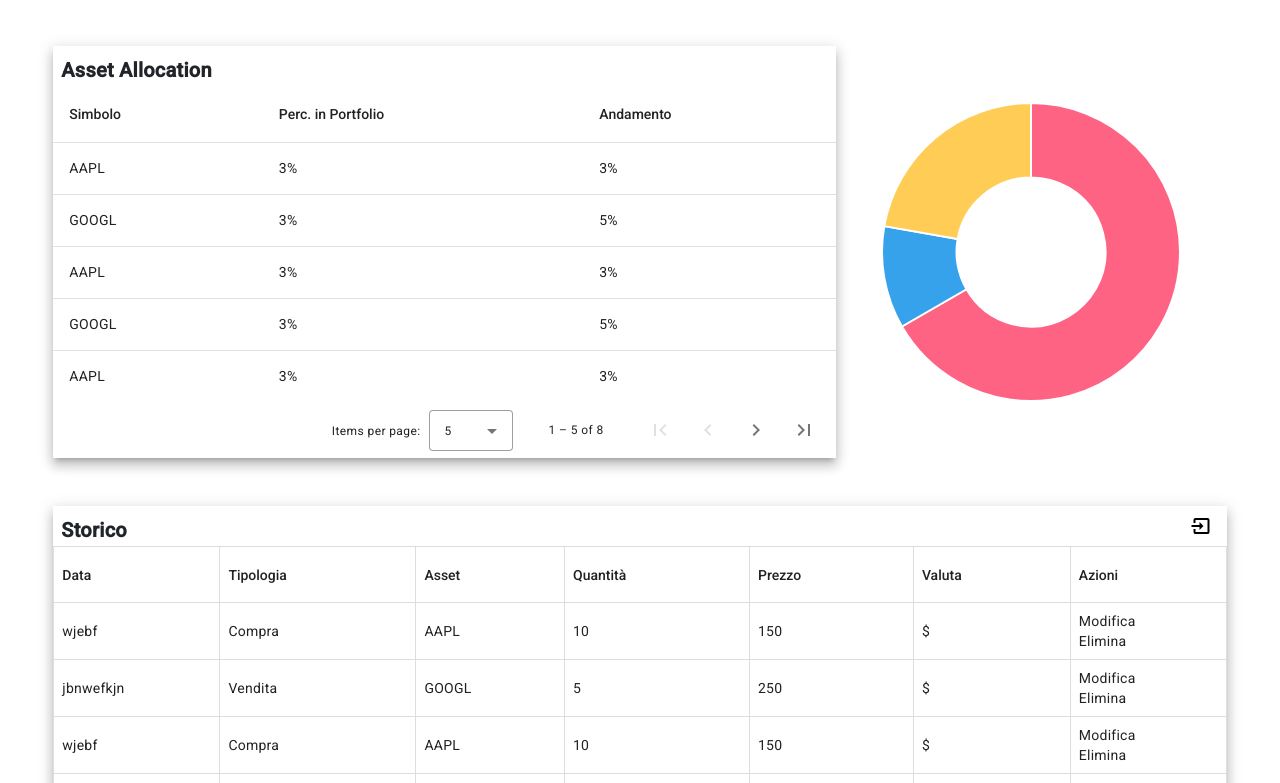
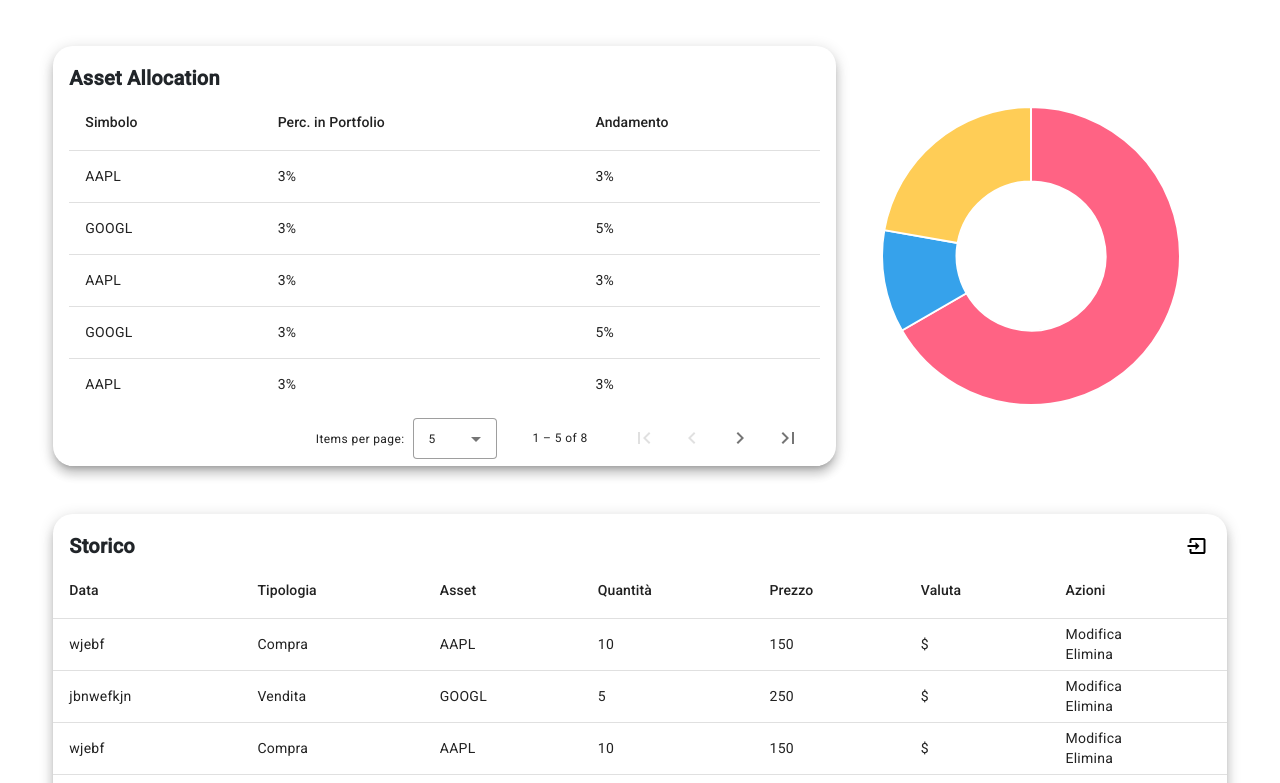
Before and after one commit to FedericoGuidazzi/PortfolioPal, an Angular app in the folder web_ui/: page /dashboard in a window 1280 px wide. Shown: the part 457-1240 px from the top of the page. Built offline with nearby package versions, Linux system fonts and the light colour scheme.

Commit message:
dashboard all done

```diff
--- a/web_ui/src/app/components/history/history.component.css
+++ b/web_ui/src/app/components/history/history.component.css
@@ -13,21 +13,10 @@
     flex: 1;
   }
 
-  table {
-    width: 100%;
-    border-collapse: collapse;
-  }
-
-  th, td {
-    border: 1px solid #ddd;
-    padding: 8px;
-    text-align: left;
-  }
-
-  th {
-    background-color: #f2f2f2;
-  }
-
   .clickable {
     cursor: pointer;
   }
+  .rounded-20{
+    border-radius: 20px;
+    overflow: hidden;
+  }
--- a/web_ui/src/app/components/history/history.component.html
+++ b/web_ui/src/app/components/history/history.component.html
@@ -1,45 +1,42 @@
-<!-- history.component.html -->
-
-
-<div class="mat-elevation-z8 col-11 mx-auto mt-5">
-  <div class="history-container">
-    <h2 style="font-weight: bold;" class="p-2 pb-0 mb-0">Storico</h2>
-    <button type="button" class="btn" (click)="uploadData()"><img src="/assets/icons/mdi_import.svg" alt=""></button>
+<div class="mat-elevation-z8 col-11 mx-auto mt-5 rounded-20">
+  <div class="history-container pt-3 px-3">
+    <h2 class="mb-0 fw-bold">Storico</h2>
+    <button type="button" class="btn p-0" (click)="uploadData()"><img src="/assets/icons/mdi_import.svg" alt=""></button>
   </div>
-    <table mat-table [dataSource]="dataSource" matSort>
+    <table mat-table [dataSource]="dataSource">
 
       <ng-container matColumnDef="date">
-        <th mat-header-cell *matHeaderCellDef mat-sort-header> Data </th>
+        <th mat-header-cell *matHeaderCellDef> Data </th>
         <td mat-cell *matCellDef="let row"> {{row.date}} </td>
       </ng-container>
 
       <ng-container matColumnDef="type">
-        <th mat-header-cell *matHeaderCellDef mat-sort-header> Tipologia </th>
+        <th mat-header-cell *matHeaderCellDef> Tipologia </th>
         <td mat-cell *matCellDef="let row"> {{row.type}} </td>
       </ng-container>
 
       <ng-container matColumnDef="symbol">
-        <th mat-header-cell *matHeaderCellDef mat-sort-header> Asset </th>
+        <th mat-header-cell *matHeaderCellDef> Asset </th>
         <td mat-cell *matCellDef="let row"> {{row.symbol}} </td>
       </ng-container>
 
       <ng-container matColumnDef="quantity">
-        <th mat-header-cell *matHeaderCellDef mat-sort-header> Quantità </th>
+        <th mat-header-cell *matHeaderCellDef> Quantità </th>
         <td mat-cell *matCellDef="let row"> {{row.quantity}} </td>
       </ng-container>
 
       <ng-container matColumnDef="price">
-        <th mat-header-cell *matHeaderCellDef mat-sort-header> Prezzo </th>
+        <th mat-header-cell *matHeaderCellDef> Prezzo </th>
         <td mat-cell *matCellDef="let row"> {{row.price}} </td>
       </ng-container>
 
       <ng-container matColumnDef="currency">
-        <th mat-header-cell *matHeaderCellDef mat-sort-header> Valuta </th>
+        <th mat-header-cell *matHeaderCellDef> Valuta </th>
         <td mat-cell *matCellDef="let row"> {{row.currency}} </td>
       </ng-container>
 
       <ng-container matColumnDef="actions">
-        <th mat-header-cell *matHeaderCellDef mat-sort-header> Azioni </th>
+        <th mat-header-cell *matHeaderCellDef> Azioni </th>
         <td mat-cell *matCellDef="let row">
           <div (click)="updateData(row.id)" class="clickable">Modifica</div>
           <div (click)="deleteData(row.id)" class="clickable">Elimina</div>
@@ -55,5 +52,5 @@
       </tr>
     </table>
 
-    <mat-paginator [pageSizeOptions]="[5, 10, 25]" aria-label="Select page of transactions"></mat-paginator>
+    <mat-paginator [pageSizeOptions]="[5, 10, 25]" showFirstLastButtons aria-label="Select page of transactions"></mat-paginator>
 </div>
--- a/web_ui/src/app/components/history/history.component.ts
+++ b/web_ui/src/app/components/history/history.component.ts
@@ -10,11 +10,15 @@ import {FormsModule} from '@angular/forms';
 import { UpdateTransactionDialog } from '../../components/update-transaction-dialog/update-transaction-dialog.component';
 import { UploadFileDialog } from '../upload-file-dialog/upload-file-dialog.component';
 
+export enum TransactionTypes {
+  COMPRA = 'Compra',
+  VENDITA = 'Vendita'
+}
 
 export interface TransactionData {
   id: number;
   date: string;
-  type: string;
+  type: 'Compra' | 'Vendita';
   symbol: string;
   quantity: number;
   price: number;
@@ -67,7 +71,7 @@ export class HistoryComponent{
   openDialogUpdate(id:number): void {
     const foundTransaction = this.transactions.find(transaction => transaction.id === id);
     const dialogRef = this.dialogUpdate.open(UpdateTransactionDialog, {
-      data: {id: 1,
+      data: {id: foundTransaction?.id,
         date: foundTransaction?.date,
         type: foundTransaction?.type,
         symbol: foundTransaction?.symbol,
@@ -79,7 +83,6 @@ export class HistoryComponent{
     dialogRef.afterClosed().subscribe(result => {
       if (result){
         //if something has changed update the row calling the API and refresh the page
-        console.log(result);
         this.refreshPage();
       }
 
--- a/web_ui/src/app/components/update-transaction-dialog/update-transaction-dialog.component.html
+++ b/web_ui/src/app/components/update-transaction-dialog/update-transaction-dialog.component.html
@@ -1,12 +1,19 @@
 <mat-dialog-content class="d-grid">
   <p>Modifica il record selezionato</p>
+  <mat-form-field hidden>
+    <mat-label>Id</mat-label>
+    <input matInput [(ngModel)]="data.id">
+  </mat-form-field>
   <mat-form-field>
     <mat-label>Data</mat-label>
-    <input matInput [(ngModel)]="data.date">
+    <input type="date" matInput [(ngModel)]="data.date">
   </mat-form-field>
   <mat-form-field>
-    <mat-label>Tipologia</mat-label>
-    <input matInput [(ngModel)]="data.type">
+    <mat-select [(ngModel)]="data.type">
+      @for (option of tipologiaOptions; track $index) {
+        <mat-option [value]="option">{{ option }}</mat-option>
+      }
+    </mat-select>
   </mat-form-field>
   <mat-form-field>
     <mat-label>Asset</mat-label>
@@ -14,11 +21,11 @@
   </mat-form-field>
   <mat-form-field>
     <mat-label>Quantità</mat-label>
-    <input matInput [(ngModel)]="data.quantity">
+    <input type="number" matInput [(ngModel)]="data.quantity">
   </mat-form-field>
   <mat-form-field>
     <mat-label>Prezzo</mat-label>
-    <input matInput [(ngModel)]="data.price">
+    <input type="number" matInput [(ngModel)]="data.price">
   </mat-form-field>
   <mat-form-field>
     <mat-label>Valuta</mat-label>
@@ -27,5 +34,5 @@
 </mat-dialog-content>
 <mat-dialog-actions>
   <button mat-button (click)="onNoClick()">Annulla</button>
-  <button mat-button [mat-dialog-close]="[data.date, data.type, data.symbol, data.quantity, data.price, data.currency]" cdkFocusInitial>Okay</button>
+  <button mat-button [mat-dialog-close]="[data.id, data.date, data.type, data.symbol, data.quantity, data.price, data.currency]" cdkFocusInitial>Okay</button>
 </mat-dialog-actions>
--- a/web_ui/src/app/components/update-transaction-dialog/update-transaction-dialog.component.ts
+++ b/web_ui/src/app/components/update-transaction-dialog/update-transaction-dialog.component.ts
@@ -12,7 +12,9 @@ import {MatButtonModule} from '@angular/material/button';
 import {FormsModule} from '@angular/forms';
 import {MatInputModule} from '@angular/material/input';
 import {MatFormFieldModule} from '@angular/material/form-field';
-import { TransactionData } from '../history/history.component';
+import { TransactionData, TransactionTypes } from '../history/history.component';
+import { MatOption } from '@angular/material/core';
+import { MatSelectModule } from '@angular/material/select';
 
 
 @Component({
@@ -29,12 +31,15 @@ import { TransactionData } from '../history/history.component';
     MatDialogContent,
     MatDialogActions,
     MatDialogClose,
+    MatOption,
+    MatSelectModule
   ],
 })
 export class UpdateTransactionDialog {
+  tipologiaOptions: string[] = Object.values(TransactionTypes);
   constructor(
     public dialogRef: MatDialogRef<UpdateTransactionDialog>,
-    @Inject(MAT_DIALOG_DATA) public data: TransactionData,
+    @Inject(MAT_DIALOG_DATA) public data: TransactionData
   ) {}
 
   onNoClick(): void {
--- a/web_ui/src/app/pages/dashboard/dashboard.component.css
+++ b/web_ui/src/app/pages/dashboard/dashboard.component.css
@@ -0,0 +1,4 @@
+.rounded-20{
+    border-radius: 20px;
+    overflow: hidden;
+  }
--- a/web_ui/src/app/pages/dashboard/dashboard.component.html
+++ b/web_ui/src/app/pages/dashboard/dashboard.component.html
@@ -3,22 +3,22 @@
 <app-line-chart></app-line-chart>
 
 <div class="d-flex col-11 mx-auto">
-  <div class="mat-elevation-z8 col-8">
-    <h2 style="font-weight: bold;" class="p-2 pb-0 mb-0">Asset Allocation</h2>
-      <table mat-table [dataSource]="dataSource" matSort>
+  <div class="mat-elevation-z8 col-8 rounded-20 pt-3 px-3">
+    <h2 style="font-weight: bold;" class="mb-0">Asset Allocation</h2>
+      <table mat-table [dataSource]="dataSource">
 
         <ng-container matColumnDef="symbol">
-          <th mat-header-cell *matHeaderCellDef mat-sort-header> Simbolo </th>
+          <th mat-header-cell *matHeaderCellDef> Simbolo </th>
           <td mat-cell *matCellDef="let row"> {{row.symbol}} </td>
         </ng-container>
 
         <ng-container matColumnDef="portfolioPercentage">
-          <th mat-header-cell *matHeaderCellDef mat-sort-header> Perc. in Portfolio </th>
+          <th mat-header-cell *matHeaderCellDef> Perc. in Portfolio </th>
           <td mat-cell *matCellDef="let row"> {{row.percPortfolio}}% </td>
         </ng-container>
 
         <ng-container matColumnDef="percentage">
-          <th mat-header-cell *matHeaderCellDef mat-sort-header> Andamento </th>
+          <th mat-header-cell *matHeaderCellDef> Andamento </th>
           <td mat-cell *matCellDef="let row"> {{row.percentage}}% </td>
         </ng-container>
 
@@ -27,7 +27,7 @@
 
         <!-- Row shown when there is no matching data. -->
         <tr class="mat-row" *matNoDataRow>
-          <td class="mat-cell" colspan="4">No data matching the filter</td>
+          <td class="mat-cell" colspan="3">No data matching the filter</td>
         </tr>
       </table>
 
```
Also changed, not shown: 1 other file (tests, documents, lock files or other folders).
